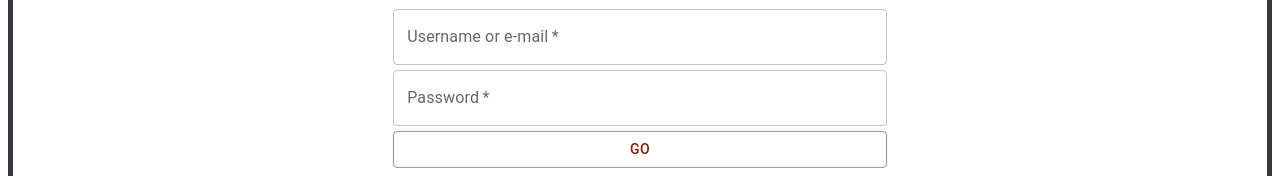
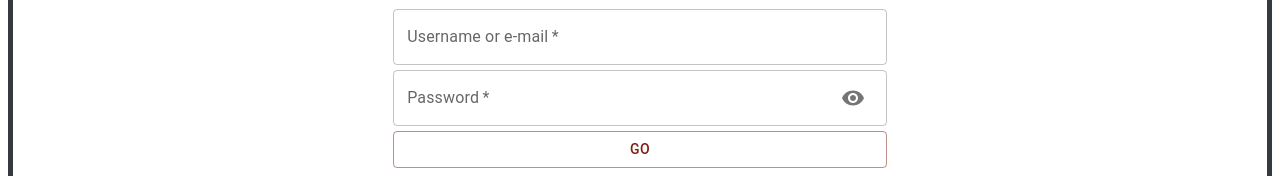
Before and after one commit to roman-marxists/marxet, a Next.js app: page /login in a window 1280 px wide. Shown: the part 427-603 px from the top of the page. Built offline with nearby package versions, Linux system fonts and the light colour scheme; no server answers; a web font is replaced by a local one.

Commit message:
Builds out login functionality

```diff
--- a/pages/login.js
+++ b/pages/login.js
@@ -1,17 +1,18 @@
-import { useState } from 'react';
-import styled from 'styled-components';
+import { useState } from "react";
+import styled from "styled-components";
 import {
   Box,
   Stack,
   Switch,
   Button,
-  Typography,
   TextField,
+  InputAdornment,
+  IconButton,
   Fab
-} from '@mui/material';
-import { Google, Facebook } from '@mui/icons-material';
-import { Theme, Fonts } from '../components/Theme.js';
-import { register, signIn, getUserInfo } from '../src/helper.js';
+} from "@mui/material";
+import { Google, Facebook, Visibility } from "@mui/icons-material";
+import { Theme, Fonts } from "../components/Theme.js";
+import { register, signIn, getUserInfo } from "../src/helper.js";
 
 const LoginContainer = styled.div`
   display: flex;
@@ -45,13 +46,18 @@ const FabContainer = styled.span`
 `;
 
 const Login = () => {
-  const [username, setUsername] = useState('');
-  const [password, setPassword] = useState('');
-  const [confirmPassword, setConfirmPassword] = useState('');
+  const [username, setUsername] = useState("");
+  const [password, setPassword] = useState("");
+  const [confirmPassword, setConfirmPassword] = useState("");
+  const [passwordVisible, setPasswordVisible] = useState(false);
   const [signUpView, setSignUpView] = useState(true);
 
   const handleSwitchChange = () => {
     setSignUpView(!signUpView);
+  };
+
+  const handleVisibleClick = () => {
+    setPasswordVisible(!passwordVisible);
   };
 
   const handleUsernameChange = (e) => {
@@ -64,19 +70,19 @@ const Login = () => {
 
   const handleConfirmPasswordChange = (e) => {
     setConfirmPassword(e.target.value);
-  }
+  };
 
   const handleRegister = (e) => {
     e.preventDefault();
 
     if (password !== confirmPassword) {
-      alert('Your passwords do not match. Please try again.');
-      setPassword('');
-      setConfirmPassword('');
+      alert("Your passwords do not match. Please try again.");
+      setPassword("");
+      setConfirmPassword("");
     } else {
       register(username, password);
-      setPassword('');
-      setConfirmPassword('');
+      setPassword("");
+      setConfirmPassword("");
       handleSwitchChange();
     }
   };
@@ -85,84 +91,98 @@ const Login = () => {
     e.preventDefault();
 
     signIn(username, password);
-    setPassword('');
+    setPassword("");
   };
 
   return (
     <LoginContainer
-      className='login-container'
+      className="login-container"
       style={{ fontFamily: Fonts.heading }}
     >
-      <div style={{ fontSize: '40px' }}>
-        Welcome {signUpView ? 'back ' : null}to
+      <div style={{ fontSize: "40px" }}>
+        Welcome {signUpView ? "back " : null}to
         <span
-          className='logo'
+          className="logo"
           style={{ fontFamily: Fonts.logo, color: Theme.secondary.main }}
         >
-          {' '}
+          {" "}
           Marxet
         </span>
       </div>
-      <SwitchContainer style={{marginBottom: '30px'}} >
-        <span style={{ marginTop: '7px' }}>Sign in</span>
+      <SwitchContainer style={{marginBottom: "30px"}} >
+        <span style={{ marginTop: "7px" }}>Sign in</span>
         <Switch
           onChange={handleSwitchChange}
           classes={{
             track: Theme.primary.main,
           }}
-          inputProps={{ 'aria-label': 'ant design' }}
+          inputProps={{ "aria-label": "ant design" }}
         />
-        <span style={{ marginTop: '7px' }}>Sign up</span>
+        <span style={{ marginTop: "7px" }}>Sign up</span>
       </SwitchContainer>
       <InputContainer >
         <TextField
-          id='username-field'
-          variant='outlined'
-          label='Username or e-mail'
-          color='secondary'
+          id="username-field"
+          variant="outlined"
+          label="Username or e-mail"
+          color="secondary"
           required
           onChange={handleUsernameChange}
-          sx={{ paddingBottom: '5px' }}
+          sx={{ paddingBottom: "5px" }}
         />
         <TextField
-          id='password-field'
-          type='password'
-          variant='outlined'
-          label='Password'
-          color='secondary'
+          id="password-field"
+          type={passwordVisible ? "text" : "password"}
+          variant="outlined"
+          label="Password"
+          value={password}
+          color="secondary"
           required
           onChange={handlePasswordChange}
           value={password}
-          sx={{ paddingBottom: '5px' }}
+          sx={{ paddingBottom: "5px" }}
+          InputProps={{
+            endAdornment: (
+              <InputAdornment position="end">
+                <IconButton
+                  aria-label="toggle-password-visible"
+                  onClick={handleVisibleClick}
+                >
+                  <Visibility />
+                </IconButton>
+              </InputAdornment>
+            )
+          }}
         />
         { !signUpView ? <TextField
-          id='confirm-password-field'
-          type='password'
-          variant='outlined'
-          label='Confirm your password'
-          color='secondary'
+          id="confirm-password-field"
+          type={passwordVisible ? "text" : "password"}
+          variant="outlined"
+          label="Confirm your password"
+          value={confirmPassword}
+          color="secondary"
           required
           onChange={handleConfirmPasswordChange}
           value={confirmPassword}
-          sx={{ paddingBottom: '5px' }}
+          sx={{ paddingBottom: "5px" }}
         /> : null }
         <Button
-          variant='outlined'
-          color='secondary'
-          sx={{ paddingTop: '5px' }}
-          type='submit'
+          variant="outlined"
+          color="secondary"
+          sx={{ paddingTop: "5px" }}
+          type="submit"
           onClick={signUpView ? handleSignIn : handleRegister}
         >
           Go
         </Button>
       </InputContainer>
-      <div style={{ marginBottom: '15px', marginTop: '50px'}}>
-        Sign {signUpView ? 'in' : 'up'} with
+      <div style={{ marginBottom: "15px", marginTop: "50px"}}>
+        Sign {signUpView ? "in" : "up"} with
         <br />
         <Fab
-          id='google-login'
-          color='secondary'
-          style={{marginTop: '10px'}}
+          id="google-login"
+          color="secondary"
+          style={{marginTop: "10px"}}
         >
           <Google />
         </Fab>
```
